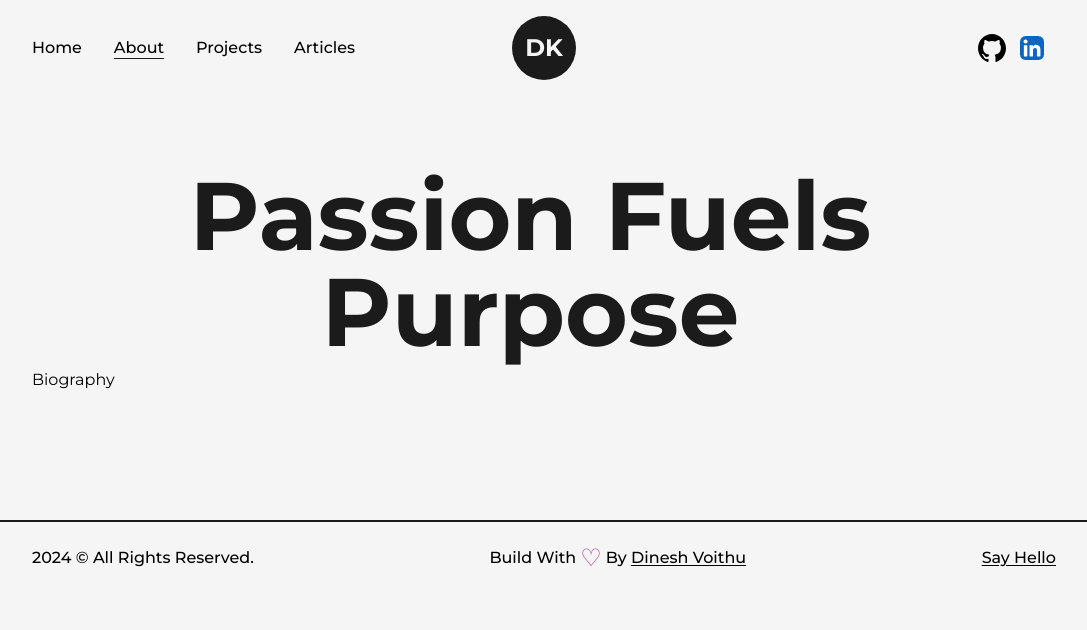
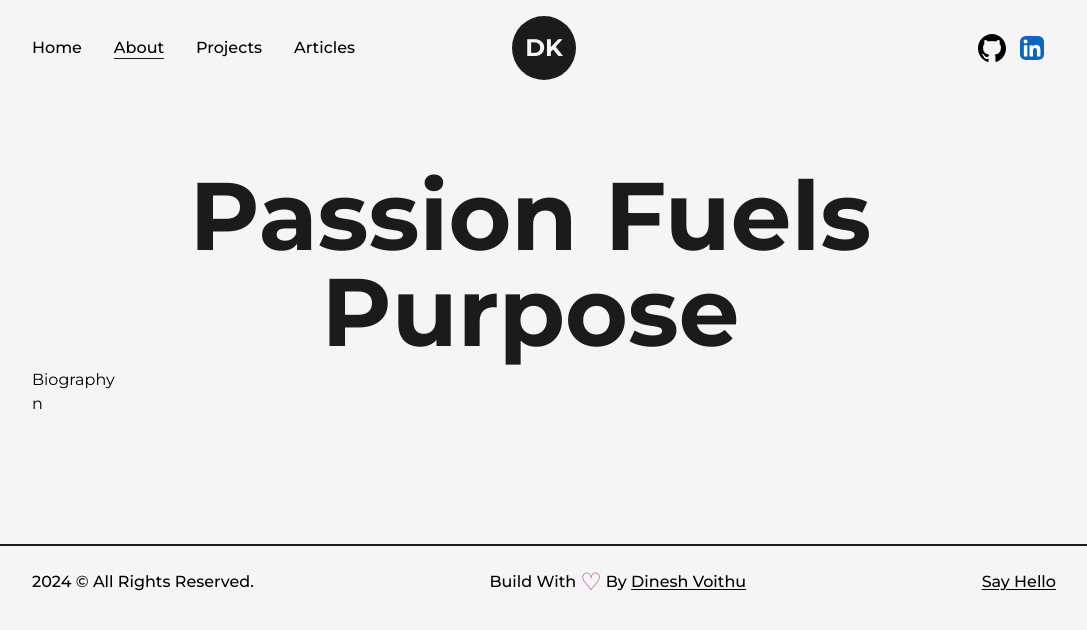
Before and after one commit to dineshvoithu/my-portfolio, a Next.js app: page /about in a window 1280 px wide. Shown: the top 630 px of the page, without its empty margins (96-1183 px from the left). Built offline with nearby package versions, Linux system fonts and the light colour scheme.

Commit message:
about-us created and footer done

```diff
--- a/src/pages/about.js
+++ b/src/pages/about.js
@@ -19,6 +19,7 @@ const about = () => {
           <div className="grid w-full grid-cols-8 gap-16">
             <div>
               <h2>Biography</h2>
+              <h1>n</h1>
             </div>
           </div>
         </Layout>
```
